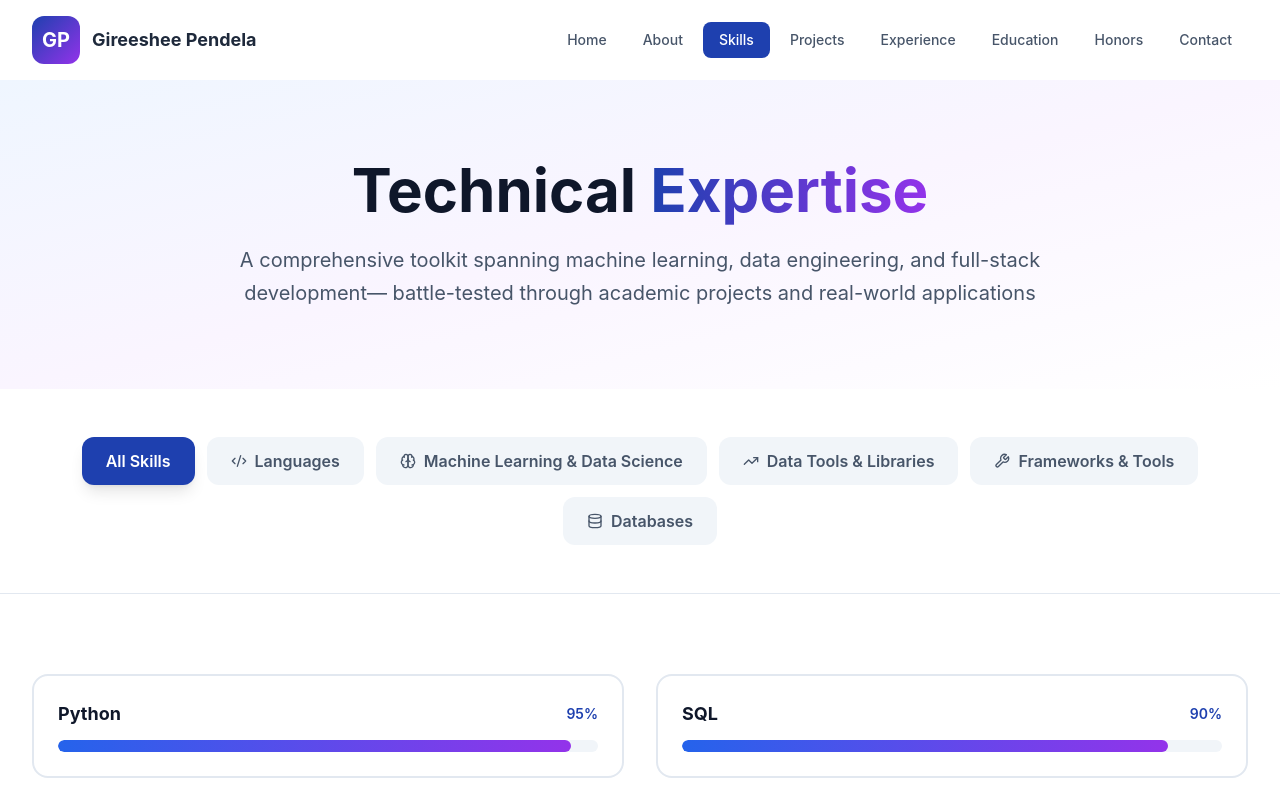
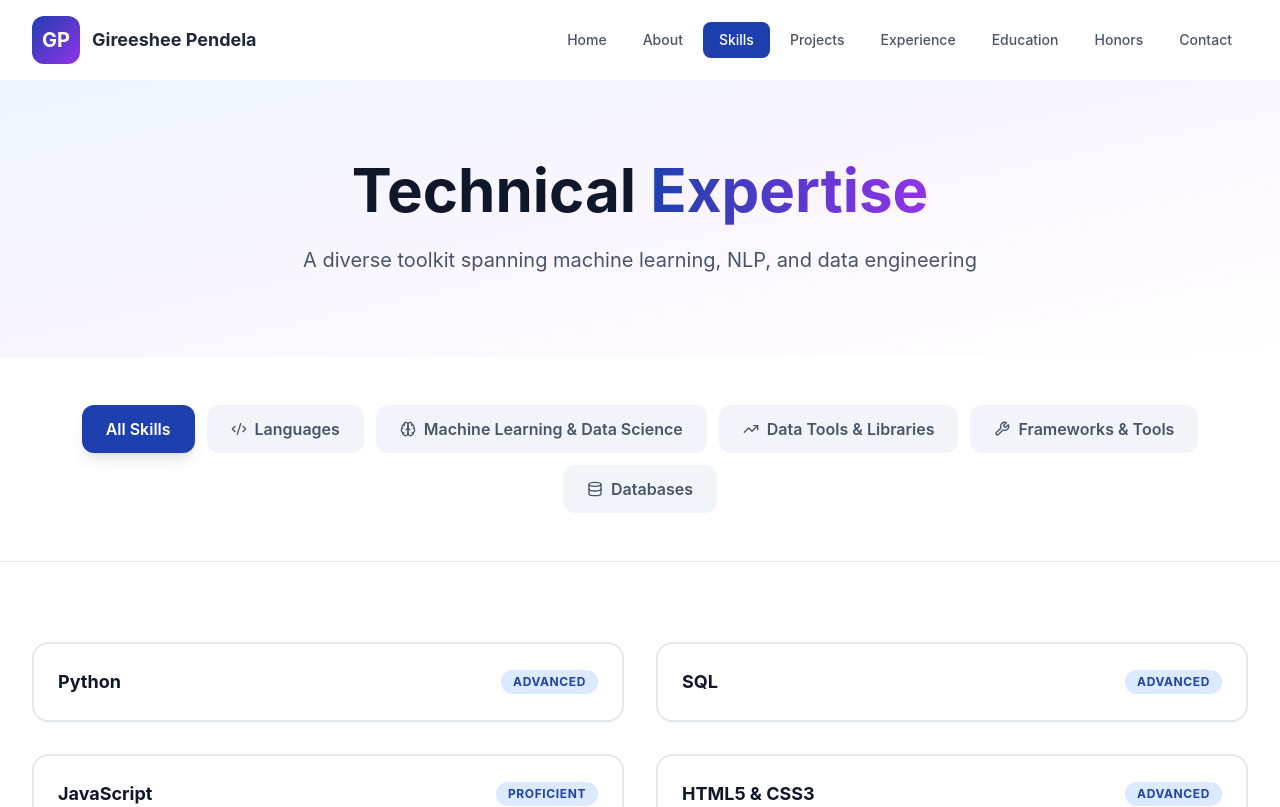
Before and after one commit to GireesheePendela/My-Portfolio, a React (Vite) app: page /skills in a window 1280 px wide. Shown: the top 807 px of the page. Built offline with nearby package versions, Linux system fonts and the light colour scheme.

Commit message:
feat: update projects chronology, refine education coursework, and add portfolio repo links

```diff
--- a/Pages/Education.jsx
+++ b/Pages/Education.jsx
@@ -13,11 +13,11 @@ export default function Education() {
       current: true,
       icon: GraduationCap,
       color: 'from-blue-600 to-purple-600',
-      description: 'Advanced graduate studies in data science, machine learning, and statistical analysis with focus on Natural Language Processing and database systems.',
+      description: 'Specializing in machine learning, NLP, and statistical analysis with hands-on experience in database systems.',
       coursework: [
         {
           name: 'Natural Language Processing',
-          description: 'Deep dive into text processing, sentiment analysis, and language models',
+          description: 'Text processing, sentiment analysis, and language model implementation',
           skills: ['NLTK', 'TF-IDF', 'Text Classification', 'Feature Engineering']
         },
         {
@@ -27,15 +27,24 @@ export default function Education() {
         },
         {
           name: 'Statistical Learning',
-          description: 'Advanced statistical methods and machine learning algorithms',
+          description: 'Statistical methods and ML algorithms with practical applications',
           skills: ['Regression', 'Classification', 'Model Evaluation', 'Cross-Validation']
+        },
+        {
+          name: 'Data Structures & Algorithms',
+          description: 'Fundamental algorithms, data structures, and computational complexity analysis',
+          skills: ['Algorithms', 'Data Structures', 'Complexity Analysis', 'Problem Solving']
+        },
+        {
+          name: 'Regression & Time Series Analysis',
+          description: 'Statistical modeling techniques for prediction and temporal data analysis',
+          skills: ['Linear Regression', 'Time Series', 'Forecasting', 'ANOVA']
+        },
+        {
+          name: 'Data Mining',
+          description: 'Techniques for discovering patterns and insights from large datasets',
+          skills: ['Clustering', 'Association Rules', 'Pattern Recognition', 'Big Data']
         }
-      ],
-      achievements: [
-        'Maintained 3.57 GPA while working as grader',
-        'Selected as Data Wrangling course grader',
-        'Active participant in research projects',
-        'Building expertise in NLP and statistical modeling'
       ]
     },
     {
@@ -47,34 +56,28 @@ export default function Education() {
       current: false,
       icon: Award,
       color: 'from-purple-600 to-pink-600',
-      description: 'Comprehensive computer science education covering algorithms, data structures, software engineering, and practical application development.',
+      description: 'Computer science foundation covering algorithms, data structures, software engineering, and application development.',
       coursework: [
         {
-          name: 'Data Structures & Algorithms',
-          description: 'Foundation in efficient problem-solving and algorithm design',
-          skills: ['Python', 'Algorithm Design', 'Complexity Analysis', 'Problem Solving']
+          name: 'Data Mining and Data Warehouse',
+          description: 'Techniques for discovering patterns and insights from large datasets',
+          skills: ['Data Mining', 'Data Warehousing', 'Pattern Recognition', 'Knowledge Discovery']
         },
         {
-          name: 'Database Management Systems',
-          description: 'Relational databases, SQL, and data management principles',
-          skills: ['SQL', 'Database Design', 'Transactions', 'Query Optimization']
+          name: 'Machine Learning',
+          description: 'Introduction to supervised and unsupervised learning algorithms',
+          skills: ['Python', 'scikit-learn', 'Classification', 'Clustering']
         },
         {
-          name: 'Web Technologies',
-          description: 'Full-stack web development and modern frameworks',
-          skills: ['React', 'JavaScript', 'HTML/CSS', 'REST APIs']
+          name: 'Big Data Analytics',
+          description: 'Processing and analyzing large-scale datasets using distributed systems',
+          skills: ['Hadoop', 'Spark', 'MapReduce', 'Distributed Computing']
         },
         {
-          name: 'Machine Learning Fundamentals',
-          description: 'Introduction to supervised and unsupervised learning',
-          skills: ['Python', 'scikit-learn', 'Classification', 'Clustering']
+          name: 'Computer Vision',
+          description: 'Image processing, object detection, and visual recognition techniques',
+          skills: ['Computer Vision', 'CNN Applications', 'Image Classification', 'Edge Detection']
         }
-      ],
-      achievements: [
-        'Completed two industry internships during studies',
-        'Built multiple full-stack projects',
-        'Participated in GirlScript Summer of Code',
-        'Active in WomenTech Network community'
       ]
     }
   ];
@@ -82,8 +85,8 @@ export default function Education() {
   const highlights = [
     {
       icon: Star,
-      title: 'Academic Excellence',
-      description: 'Maintained strong academic performance across graduate and undergraduate studies',
+      title: 'Strong Foundation',
+      description: 'Solid academic grounding through rigorous coursework and continuous learning',
       color: 'bg-yellow-100 text-yellow-800'
     },
     {
@@ -94,8 +97,8 @@ export default function Education() {
     },
     {
       icon: Award,
-      title: 'Teaching Experience',
-      description: 'Contributing back through grading and mentoring roles',
+      title: 'Academic Contribution',
+      description: 'Experience as a grader for Data Wrangling',
       color: 'bg-purple-100 text-purple-800'
     }
   ];
@@ -115,8 +118,8 @@ export default function Education() {
               Academic <span className="bg-gradient-to-r from-blue-800 to-purple-600 bg-clip-text text-transparent">Background</span>
             </h1>
             <p className="text-xl text-slate-600 leading-relaxed">
-              A strong foundation in computer science complemented by specialized graduate training in data science,
-              machine learning, and natural language processing
+              Computer science foundation with graduate specialization in data science,
+               machine learning, and NLP
             </p>
           </motion.div>
         </div>
@@ -198,7 +201,7 @@ export default function Education() {
                   <p className="text-slate-600 leading-relaxed text-lg mb-8">{edu.description}</p>
 
                   {/* Relevant Coursework */}
-                  <div className="mb-8">
+                  <div>
                     <h4 className="text-2xl font-bold text-slate-900 mb-6 flex items-center gap-2">
                       <BookOpen className="w-6 h-6 text-blue-600" />
                       Relevant Coursework
@@ -219,24 +222,6 @@ export default function Education() {
                       ))}
                     </div>
                   </div>
-
-                  {/* Achievements */}
-                  <div>
-                    <h4 className="text-2xl font-bold text-slate-900 mb-6 flex items-center gap-2">
-                      <Award className="w-6 h-6 text-purple-600" />
-                      Key Achievements
-                    </h4>
-                    <div className="grid md:grid-cols-2 gap-4">
-                      {edu.achievements.map((achievement, idx) => (
-                        <div key={idx} className="flex items-start gap-3">
-                          <div className="w-6 h-6 bg-green-100 rounded-full flex items-center justify-center flex-shrink-0 mt-0.5">
-                            <Star className="w-4 h-4 text-green-600" />
-                          </div>
-                          <span className="text-slate-600 leading-relaxed">{achievement}</span>
-                        </div>
-                      ))}
-                    </div>
-                  </div>
                 </div>
               </motion.div>
             ))}
--- a/Pages/Projects.jsx
+++ b/Pages/Projects.jsx
@@ -7,36 +7,37 @@ export default function Projects() {
 
   const projects = [
     {
-      id: 'fake-news',
-      title: 'Fake News Detection using NLP',
-      tagline: 'ML-Powered Misinformation Classifier',
-      year: '2025',
-      category: 'Machine Learning',
-      icon: Brain,
-      color: 'from-blue-600 to-purple-600',
-      description: 'Engineered an advanced NLP system to combat misinformation by classifying news articles as real or fake using machine learning and feature engineering.',
-      challenge: 'With 44,000+ news articles, the challenge was to extract meaningful features and build a classifier that could accurately distinguish between authentic journalism and fake news while maintaining high precision to minimize false positives.',
-      solution: 'Implemented a comprehensive NLP pipeline using NLTK for preprocessing, TF-IDF for feature extraction (generating 218,495 features), and trained two classifiers: Logistic Regression (98.45% accuracy) and Multinomial Naive Bayes (~96% accuracy).',
+      id: 'portfolio',
+      title: 'Portfolio Website',
+      tagline: 'Interactive Personal Portfolio',
+      year: 'Jan 2026',
+      category: 'Front-End Development',
+      icon: Code,
+      color: 'from-cyan-600 to-blue-600',
+      description: 'Built a modern, fully responsive portfolio website showcasing projects, skills, and experience with smooth animations and interactive components.',
+      challenge: 'Creating a portfolio that stands out while maintaining fast performance, smooth navigation between pages, and an engaging user experience across all devices.',
+      solution: 'Developed using React with Vite for optimal performance, Tailwind CSS for responsive design, and Framer Motion for smooth animations. Features multi-page navigation with automatic scroll-to-top, interactive skills filtering, and email contact functionality.',
       impact: [
-        '98.45% accuracy with 98% precision/recall on 8,854 test samples',
-        '218,495 TF-IDF features engineered from 44,000+ articles',
-        'Interactive documentation published on GitHub Pages using Quarto',
-        '5+ visualizations including confusion matrices and word clouds'
+        'Smooth page transitions with automatic scroll-to-top navigation',
+        'Interactive skills filter with category-based sorting',
+        'Email clipboard copy functionality with visual feedback',
+        'Fully responsive design optimized for mobile, tablet, and desktop',
+        'Fast load times with Vite build optimization'
       ],
-      tech: ['Python', 'scikit-learn', 'NLTK', 'pandas', 'NumPy', 'TF-IDF', 'Matplotlib', 'Seaborn', 'Jupyter', 'Quarto'],
+      tech: ['React', 'Vite', 'Tailwind CSS', 'Framer Motion', 'React Router', 'JavaScript', 'HTML/CSS'],
       metrics: {
-        accuracy: '98.45%',
-        features: '218K+',
-        samples: '44,000+'
+        pages: '8',
+        components: '15+',
+        responsive: '100%'
       },
-      github: 'https://github.com/GireesheePendela',
+      github: 'https://github.com/GireesheePendela/My-Portfolio',
       demo: null
     },
     {
       id: 'hospital-system',
       title: 'Hospital Management System',
       tagline: 'Full-Stack Healthcare Platform',
-      year: '2025',
+      year: 'Oct 2025',
       category: 'Full-Stack Development',
       icon: Database,
       color: 'from-purple-600 to-pink-600',
@@ -56,7 +57,33 @@ export default function Projects() {
         tables: '12+',
         optimization: '40%'
       },
-      github: 'https://github.com/GireesheePendela',
+      github: 'https://github.com/DBMS16-954-694-01-HMS/DBMS_HMS_PROJ',
+      demo: null
+    },
+    {
+      id: 'fake-news',
+      title: 'Fake News Detection using NLP',
+      tagline: 'ML-Powered Misinformation Classifier',
+      year: 'Jun 2025',
+      category: 'Machine Learning',
+      icon: Brain,
+      color: 'from-blue-600 to-purple-600',
+      description: 'Engineered an advanced NLP system to combat misinformation by classifying news articles as real or fake using machine learning and feature engineering.',
+      challenge: 'With 44,000+ news articles, the challenge was to extract meaningful features and build a classifier that could accurately distinguish between authentic journalism and fake news while maintaining high precision to minimize false positives.',
+      solution: 'Implemented a comprehensive NLP pipeline using NLTK for preprocessing, TF-IDF for feature extraction (generating 218,495 features), and trained two classifiers: Logistic Regression (98.45% accuracy) and Multinomial Naive Bayes (~96% accuracy).',
+      impact: [
+        '98.45% accuracy with 98% precision/recall on 8,854 test samples',
+        '218,495 TF-IDF features engineered from 44,000+ articles',
+        'Interactive documentation published on GitHub Pages using Quarto',
+        '5+ visualizations including confusion matrices and word clouds'
+      ],
+      tech: ['Python', 'scikit-learn', 'NLTK', 'pandas', 'NumPy', 'TF-IDF', 'Matplotlib', 'Seaborn', 'Jupyter', 'Quarto'],
+      metrics: {
+        accuracy: '98.45%',
+        features: '218K+',
+        samples: '44,000+'
+      },
+      github: 'https://github.com/GireesheePendela/fake_news_detection',
       demo: null
     }
   ];
@@ -76,8 +103,8 @@ export default function Projects() {
               Featured <span className="bg-gradient-to-r from-blue-800 to-purple-600 bg-clip-text text-transparent">Projects</span>
             </h1>
             <p className="text-xl text-slate-600 leading-relaxed">
-              Real-world applications combining machine learning, data engineering, and full-stack development—
-              each solving complex problems with measurable impact
+              Machine learning and full-stack projects where I experiment, learn, and build—each one
+              pushing my skills a little further
             </p>
           </motion.div>
         </div>
--- a/Pages/Skills.jsx
+++ b/Pages/Skills.jsx
@@ -14,6 +14,12 @@ export default function Skills() {
         element.scrollIntoView({ behavior: 'smooth', block: 'start' });
       }
     }, 50);
+  };
+
+  const getLevelLabel = (level) => {
+    if (level >= 90) return 'Advanced';
+    if (level >= 80) return 'Proficient';
+    return 'Intermediate';
   };
 
   const skillCategories = [
@@ -70,7 +76,7 @@ export default function Skills() {
         { name: 'Git & GitHub', level: 95, category: 'frameworks' },
         { name: 'Jupyter Notebook', level: 95, category: 'frameworks' },
         { name: 'VS Code', level: 90, category: 'frameworks' },
-        { name: 'Quarto', level: 80, category: 'frameworks' }
+        { name: 'Quarto', level: 79, category: 'frameworks' }
       ]
     },
     {
@@ -95,7 +101,6 @@ export default function Skills() {
     'Model Evaluation',
     'Full-Stack Development',
     'Database Design',
-    'API Development',
     'Web Applications',
     'Data Analysis',
     'Statistical Learning'
@@ -121,8 +126,7 @@ export default function Skills() {
               Technical <span className="bg-gradient-to-r from-blue-800 to-purple-600 bg-clip-text text-transparent">Expertise</span>
             </h1>
             <p className="text-xl text-slate-600 leading-relaxed">
-              A comprehensive toolkit spanning machine learning, data engineering, and full-stack development—
-              battle-tested through academic projects and real-world applications
+              A diverse toolkit spanning machine learning, NLP, and data engineering
             </p>
           </motion.div>
         </div>
@@ -173,17 +177,11 @@ export default function Skills() {
                 transition={{ delay: index * 0.05 }}
                 className="bg-white border-2 border-slate-200 rounded-2xl p-6 hover:border-blue-300 hover:shadow-lg transition-all"
               >
-                <div className="flex items-center justify-between mb-3">
+                <div className="flex items-center justify-between">
                   <h3 className="text-lg font-bold text-slate-900">{skill.name}</h3>
-                  <span className="text-sm font-semibold text-blue-800">{skill.level}%</span>
-                </div>
-                <div className="relative h-3 bg-slate-100 rounded-full overflow-hidden">
-                  <motion.div
-                    initial={{ width: 0 }}
-                    animate={{ width: `${skill.level}%` }}
-                    transition={{ duration: 1, delay: index * 0.05 }}
-                    className="absolute top-0 left-0 h-full bg-gradient-to-r from-blue-600 to-purple-600 rounded-full"
-                  />
+                  <span className="text-xs font-bold uppercase tracking-wider px-3 py-1 rounded-full bg-blue-100 text-blue-800">
+                    {getLevelLabel(skill.level)}
+                  </span>
                 </div>
               </motion.div>
             ))}
@@ -249,17 +247,9 @@ export default function Skills() {
                   {category.skills.map(skill => (
                     <div key={skill.name} className="flex items-center justify-between">
                       <span className="text-slate-700 font-medium">{skill.name}</span>
-                      <div className="flex items-center gap-2">
-                        <div className="w-24 h-2 bg-slate-200 rounded-full overflow-hidden">
-                          <div
-                            className={`h-full bg-gradient-to-r ${category.color} rounded-full`}
-                            style={{ width: `${skill.level}%` }}
-                          />
-                        </div>
-                        <span className="text-sm font-semibold text-slate-500 w-12 text-right">
-                          {skill.level}%
-                        </span>
-                      </div>
+                      <span className="text-xs font-bold uppercase tracking-wider px-3 py-1 rounded-full bg-slate-100 text-slate-700">
+                        {getLevelLabel(skill.level)}
+                      </span>
                     </div>
                   ))}
                 </div>
```
Also changed, not shown: Pages/Experience.jsx (+4 -4 lines).
